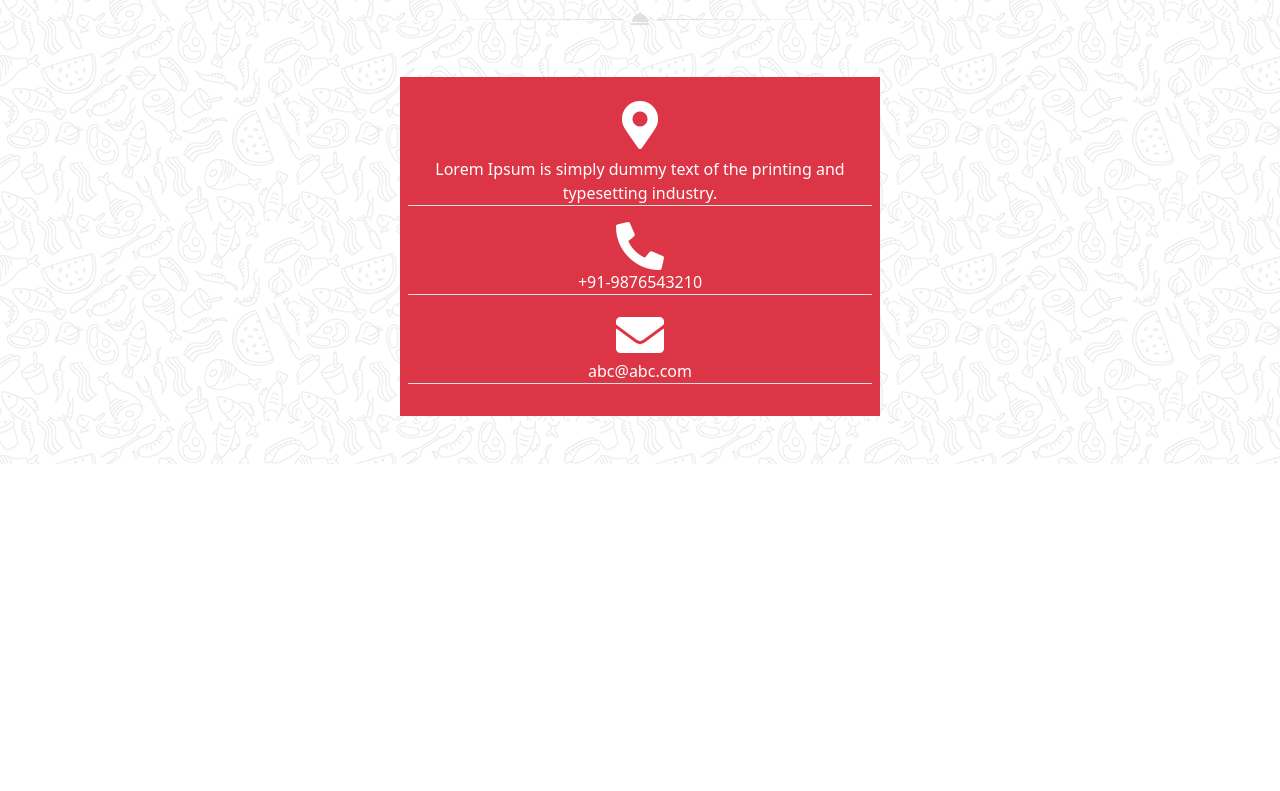
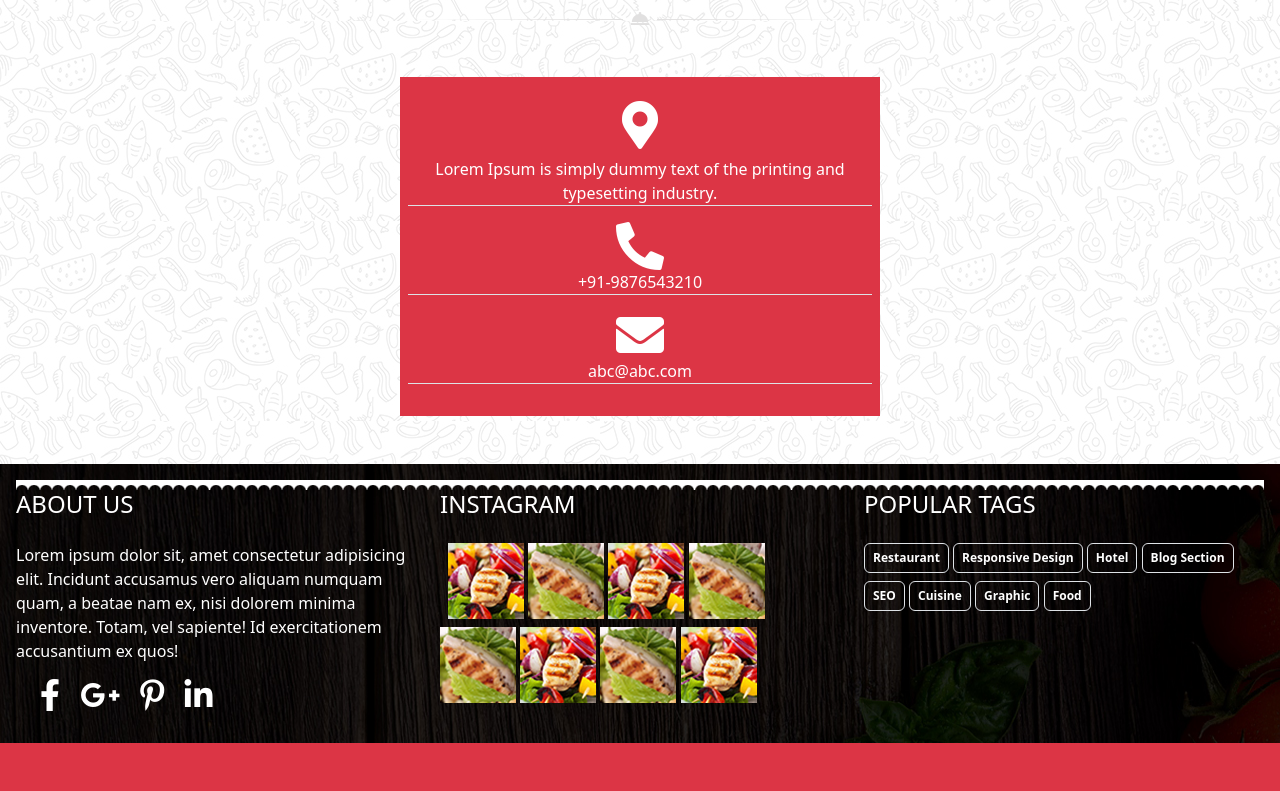
Before and after one commit to MajdaEB/coding_school_17_site_du_chef, a website: page index.html in a window 1280 px wide. Shown: the part 5179-5970 px from the top of the page. Before the commit the page ends 5643 px from the top, so only its background shows below. Drawn offline with nearby package versions, Linux system fonts and the light colour scheme.

Commit message:
ajout contact + footer

```diff
--- a/assets/sass/style.sass
+++ b/assets/sass/style.sass
@@ -74,3 +74,12 @@ h4
     transform: translate(35px, -20px)
 .rougeb
     transform: translate(-40px, -20px)
+
+footer
+    background-image: url("../images/footer_background.jpg")
+    .dentelle
+        background-image: url("../images/footer_bottom_decoration_img.png")
+        height: 10px
+.image1
+    width: 76px
+    height: 76px
--- a/index.html
+++ b/index.html
@@ -417,7 +417,7 @@
 
     <!--SECTION CLIENT-->
     <section>
-        <div class="container-fluid pl-0 pr-0">
+        <div class="container-fluid ps-0 pe-0">
             <div class="bg-dark">
                 <div class="text-center pt-5">
                     <h2 class="text-white"><span class="fushia">CLIENT</span> Testimanials</h2>
@@ -474,6 +474,52 @@
         </div>
     </section>
     <!-- Footer -->
-
+    <footer class="mt-5 p-3">
+        <div class="dentelle"></div>
+        <div class="social">
+            <div class="row">
+                <div class="col-md-4 col-12">
+                    <h4 class="mb-4">ABOUT US</h4>
+                    <p class="text-justify ml-3 text-white">Lorem ipsum dolor sit, amet consectetur adipisicing elit. Incidunt
+                        accusamus vero aliquam numquam quam, a beatae nam ex, nisi dolorem minima inventore. Totam, vel sapiente!
+                        Id
+                        exercitationem accusantium ex quos!</p>
+                    <div class="text-justify ms-3 text-white">
+                        <i class="fab fa-facebook-f ms-2 me-2 mb-3 fa-2x"></i>
+                        <i class="fab fa-google-plus-g ms-2 me-2 mb-3 fa-2x"></i>
+                        <i class="fab fa-pinterest-p ms-2 me-2 mb-3 fa-2x"></i>
+                        <i class="fab fa-linkedin-in ms-2 me-2 mb-3 fa-2x"></i>
+                    </div>
+                </div>
+                <div class="col-md-4 col-12">
+                    <h4 class="mb-4">INSTAGRAM</h4>
+                    <div class="mb-2 ms-2">
+                        <img src="./assets/images/instragram_gallery_img1.jpg" alt="">
+                        <img class="image1" src="./assets/images/instragram_gallery_img2.jpg" alt="">
+                        <img src="./assets/images/instragram_gallery_img1.jpg" alt="">
+                        <img class="image1" src="./assets/images/instragram_gallery_img2.jpg" alt="">
+                    </div>
+                    <div class="align-item-center">
+                        <img class="image1" src="./assets/images/instragram_gallery_img2.jpg" alt="">
+                        <img src="./assets/images/instragram_gallery_img1.jpg" alt="">
+                        <img class="image1" src="./assets/images/instragram_gallery_img2.jpg" alt="">
+                        <img src="./assets/images/instragram_gallery_img1.jpg" alt="">
+                    </div>
+                </div>
+                <div class="col-md-4 col-12">
+                    <h4 class="mb-4">POPULAR TAGS</h4>
+                    <span class="badge badge-pill badge-danger p-2 border">Restaurant</span>
+                    <span class="badge badge-pill badge-danger p-2 border">Responsive Design</span>
+                    <span class="badge badge-pill badge-danger p-2 border">Hotel</span>
+                    <span class="badge badge-pill badge-danger p-2 border">Blog Section</span>
+                    <span class="badge badge-pill badge-danger p-2 border my-2">SEO</span>
+                    <span class="badge badge-pill badge-danger p-2 border">Cuisine</span>
+                    <span class="badge badge-pill badge-danger p-2 border">Graphic</span>
+                    <span class="badge badge-pill badge-danger p-2 border">Food</span>
+                </div>
+            </div>
+        </div>
+    </footer>
+    <div class="bg-danger p-4 mx-auto"></div>
 </body>
 </html>
```
Also changed, not shown: assets/css/style.css, 1 other file.
